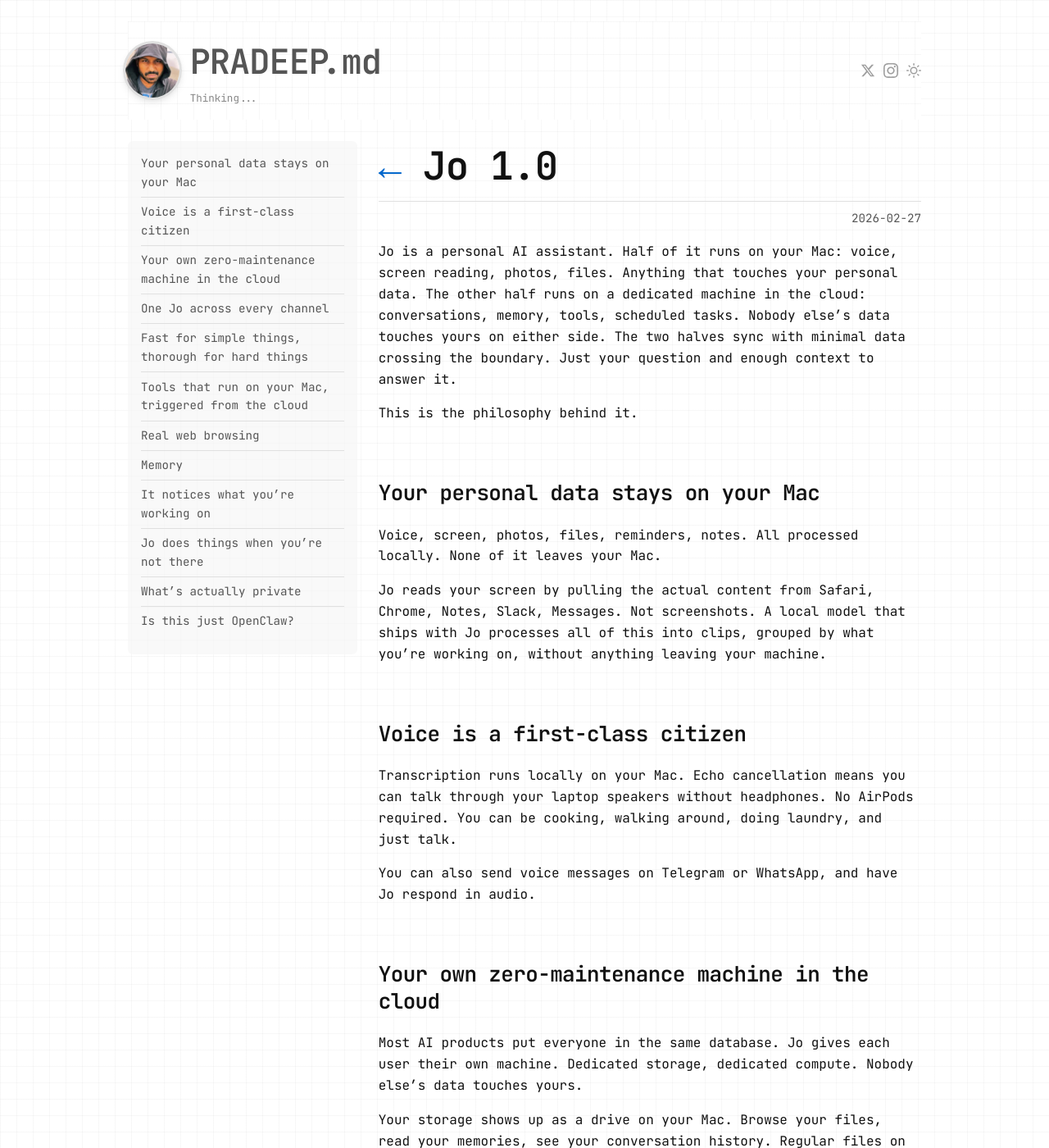
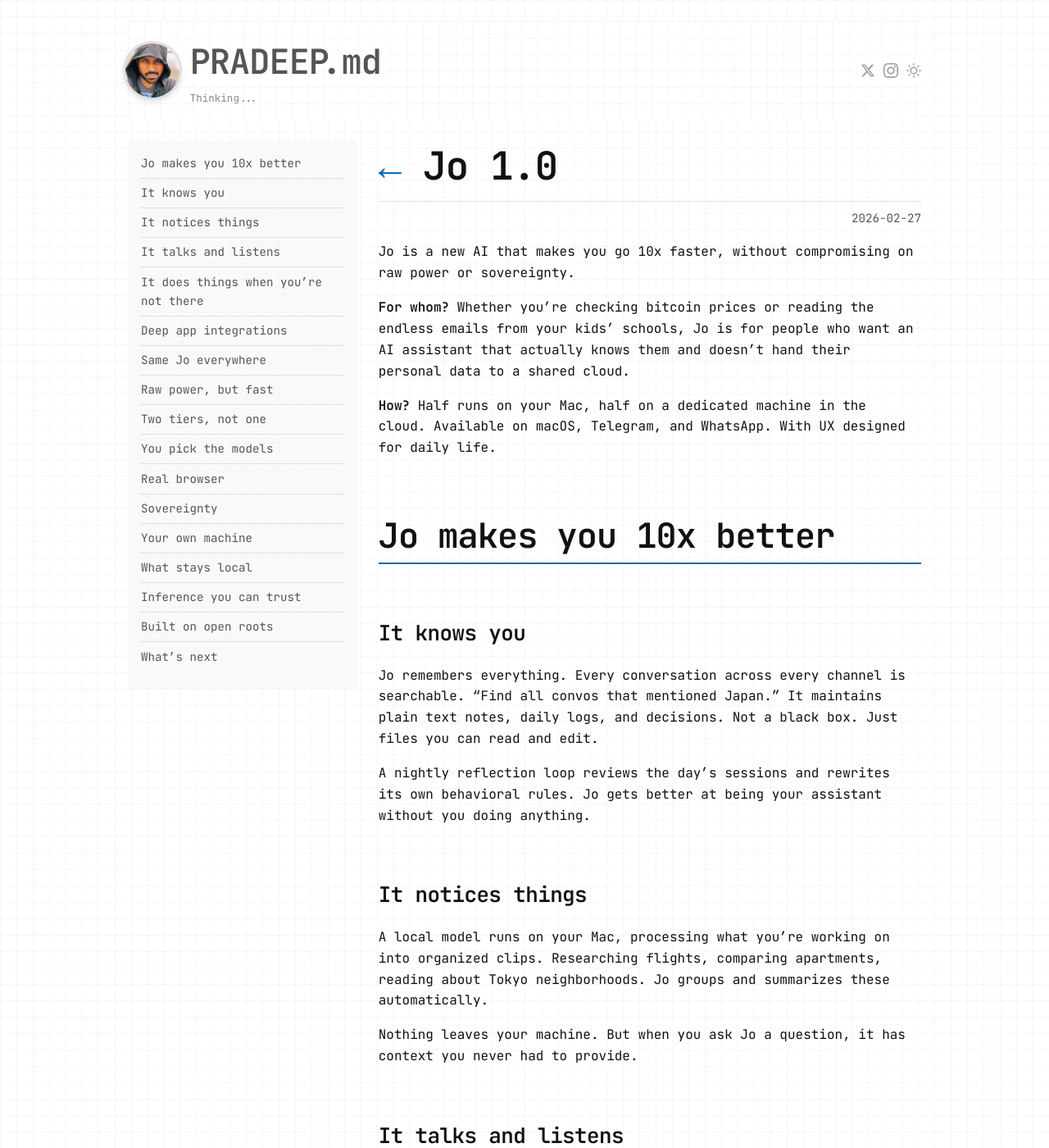
Before and after one commit to skyfallsin/skyfallsin.github.io, a Jekyll site: the page built from _posts/2026-02-27-jo-1-how-a-personal-ai-assistant-actually-works.md, in a window 1280 px wide and 1400 px high. Shown: the whole window at 82% size. Built offline with Jekyll 4.4.1, drawn with Linux system fonts in a browser that asks for light colours; nearby versions of some CDN libraries; some of the changed text lies outside the part shown.

Commit message:
Jo 1.0 blog post: three-pillar rewrite

```diff
--- a/_posts/2026-02-27-jo-1-how-a-personal-ai-assistant-actually-works.md
+++ b/_posts/2026-02-27-jo-1-how-a-personal-ai-assistant-actually-works.md
@@ -6,116 +6,92 @@
 description: "A personal AI assistant that lives on your Mac, knows your context, and gets better every day."
 ---
 
-Jo is a personal AI assistant. Half of it runs on your Mac: voice, screen reading, photos, files. Anything that touches your personal data. The other half runs on a dedicated machine in the cloud: conversations, memory, tools, scheduled tasks. Nobody else's data touches yours on either side. The two halves sync with minimal data crossing the boundary. Just your question and enough context to answer it.
+Jo is a new AI that makes you go 10x faster, without compromising on raw power or sovereignty.
 
-This is the philosophy behind it.
+**For whom?** Whether you're checking bitcoin prices or reading the endless emails from your kids' schools, Jo is for people who want an AI assistant that actually knows them and doesn't hand their personal data to a shared cloud.
+
+**How?** Half runs on your Mac, half on a dedicated machine in the cloud. Available on macOS, Telegram, and WhatsApp. With UX designed for daily life.
 
 ---
 
-## Your personal data stays on your Mac
+# Jo makes you 10x better
 
-Voice, screen, photos, files, reminders, notes. All processed locally. None of it leaves your Mac.
+## It knows you
 
-Jo reads your screen by pulling the actual content from Safari, Chrome, Notes, Slack, Messages. Not screenshots. A local model that ships with Jo processes all of this into clips, grouped by what you're working on, without anything leaving your machine.
+Jo remembers everything. Every conversation across every channel is searchable. "Find all convos that mentioned Japan." It maintains plain text notes, daily logs, and decisions. Not a black box. Just files you can read and edit.
+
+A nightly reflection loop reviews the day's sessions and rewrites its own behavioral rules. Jo gets better at being your assistant without you doing anything.
+
+## It notices things
+
+A local model runs on your Mac, processing what you're working on into organized clips. Researching flights, comparing apartments, reading about Tokyo neighborhoods. Jo groups and summarizes these automatically.
+
+Nothing leaves your machine. But when you ask Jo a question, it has context you never had to provide.
+
+## It talks and listens
+
+Voice transcription runs locally. Echo cancellation means no headphones needed. You talk, Jo responds. On Telegram and WhatsApp, it handles voice messages too, and can respond in audio.
+
+## It does things when you're not there
+
+Morning briefings. Weekly planning. Custom alerts: "tell me if BTC drops below $90K." Scheduled tasks run on your dedicated machine and deliver to whichever channel you're on.
+
+## Deep app integrations
+
+Local: Safari, Chrome, Notes, Slack, Messages, Photos, Reminders, Finder. With your permission, Jo reads actual content, not screenshots.
+
+Remote: Google Calendar, Gmail, Google Drive. Connected through your account, with your permission, queried from your cloud machine.
+
+## Same Jo everywhere
+
+Mac, Telegram, WhatsApp. Same memory, same personality, same capabilities. Start a conversation on your Mac, continue it on Telegram from your phone.
 
 ---
 
-## Voice is a first-class citizen
+# Raw power, but fast
 
-Transcription runs locally on your Mac. Echo cancellation means you can talk through your laptop speakers without headphones. No AirPods required. You can be cooking, walking around, doing laundry, and just talk.
+## Two tiers, not one
 
-You can also send voice messages on Telegram or WhatsApp, and have Jo respond in audio.
+Simple requests hit a fast model and come back in one to two seconds. Complex requests route to a reasoning model automatically. You don't choose. Jo does.
+
+## You pick the models
+
+OpenAI, Anthropic, Grok, Kimi. More coming. Jo also ships with a local model that runs entirely on your Mac. Swap anytime.
+
+## Real browser
+
+Jo doesn't simulate browsing. It controls a real browser on a separate machine. It reads pages, clicks links, fills forms. Sites see a normal user, not a bot.
 
 ---
 
-## Your own zero-maintenance machine in the cloud
+# Sovereignty
 
-Most AI products put everyone in the same database. Jo gives each user their own machine. Dedicated storage, dedicated compute. Nobody else's data touches yours.
+## Your own machine
 
-Your storage shows up as a drive on your Mac. Browse your files, read your memories, see your conversation history. Regular files on a mounted drive.
+Every Jo user gets a dedicated machine in the cloud. Your storage, your compute, your data. Not a row in someone else's database. A real machine that only you use.
 
-**Your data is physically separate from everyone else's.** Different machine, different storage, different everything.
+Your cloud storage mounts as a drive on your Mac. Open it in Finder. Browse your notes, logs, and memory files like any other folder.
 
-**No noisy neighbors.** Someone else's heavy request doesn't slow you down.
+## What stays local
+
+Personal data never leaves your Mac. Screen content, photos, files, voice audio. All processed locally. The local model that builds your clips runs on-device with no network calls.
+
+Jo's cloud machine handles conversations and tasks. Your Mac handles everything personal.
+
+## Inference you can trust
+
+Cloud inference runs on providers with contracts that prevent training on your data. You can run fully local if you want.
+
+## Built on open roots
+
+Jo stands on the shoulders of open-source giants. Battle-tested code, part of the community we love and [contribute back to](https://github.com/jo-inc).
 
 ---
 
-## One Jo across every channel
+## What's next
 
-Mac, Telegram, WhatsApp. Same Jo, same conversations, same memory. The channels are windows into the same system, not separate bots.
+We're just getting started. Coming: the native mobile app, multiplayer, trusted purchases, grocery shopping, and more.
 
-Every message follows the same path to your machine and back.
+Who's working on this? [Pradeep](https://x.com/pradeep24) and [Kevin](https://x.com/liveink). With assists from pi, ampcode, claude, and codex.
 
----
-
-## Fast for simple things, thorough for hard things
-
-The most powerful AI models are also the slowest. "What's on my calendar today?" doesn't need 30 seconds of deep reasoning.
-
-A fast model handles most requests in 1-2 seconds: calendar, search, reminders, weather. When a request needs more depth, it hands off to a reasoning model with the full set of tools.
-
-You pick the models. OpenAI, Anthropic, Grok, Kimi — each with their own routing and reasoning pair, and more coming soon. Jo also ships with a local model that runs entirely on your Mac.
-
----
-
-## Tools that run on your Mac, triggered from the cloud
-
-When Jo needs to search your photos, the request travels from the cloud to your Mac, runs locally, and sends the results back. Same for reminders, notes, files, browser tabs. Everything that only exists on your machine.
-
-The things that make a personal assistant useful live on your Mac. So the tools run there too.
-
----
-
-## Real web browsing
-
-Jo can browse the web. Not just fetch pages, but actually navigate, click, scroll, and fill out forms. It runs a fingerprint-resistant browser on a separate machine so sites treat it like a real user.
-
-Works well for searching, reading articles, checking prices, and filling forms. Adversarial sites with heavy bot detection are harder. This is the area with the most room to improve.
-
----
-
-## Memory
-
-Jo's memory has two sides.
-
-**What we've done together.** Every conversation is stored and searchable. "What did we talk about last week about restaurants" works across all channels. Plain text files track the ongoing relationship: notes and decisions, what happened each day, things to come back to. If you want to see what Jo remembers, open the files. They're right there in plain text.
-
-**The facts about you.** Preferences, locations, routines, contacts. When Jo knows you prefer window seats, live in San Francisco, and have a meeting with Sarah every Tuesday, it doesn't need to be told again.
-
----
-
-## It notices what you're working on
-
-Most productivity tools ask you to organize. Create folders, apply tags, sort into categories. Jo does it differently.
-
-It watches your browser tabs, notes, and saved content, then groups related activity into clips. All locally, using the model that ships with Jo. Eight tabs about Tokyo neighborhoods, a saved article about cherry blossoms, and a restaurant list becomes "Japan Trip Planning." None of that activity leaves your Mac.
-
-It focuses on *what you're thinking about*, not *what you're clicking on*.
-
----
-
-## Jo does things when you're not there
-
-Jo runs scheduled tasks. A morning briefing with your calendar, weather, and things you're tracking. Weekly planning on Sunday evening.
-
-You can create your own too. "Alert me if BTC drops below $90K" checks the price and only messages you when the condition is met. No "nothing to report" noise.
-
-Delivery goes wherever you want. This shifts Jo from something you go to into something that comes to you.
-
----
-
-## What's actually private
-
-**Never leaves your Mac:** Voice, screen content, photos, files. All processed locally.
-
-**Lives on your machine in the cloud:** Conversations, memories, skills. Physically separate from every other user.
-
-**Cloud inference:** Your prompts go to the AI model you choose. Our cloud models run on contracts that prevent training on your data.
-
----
-
-## Is this just OpenClaw?
-
-Jo is built on the same [pi](https://github.com/mariozechner/pi-coding-agent) roots as [OpenClaw](https://openclaw.com). Plain text memory, self-extensible skills, markdown rules that the AI reads and writes directly. But Jo goes deeper. A nightly reflection loop reviews each day's sessions, finds where things went wrong, and rewrites the behavioral rules so the same mistakes don't repeat. On top of that, custom tools for calendar, email, photos, screen reading, browser automation, voice, and scheduled tasks that turn a general-purpose agent into a personal assistant.
-
-less planning. more doing.
+[Sign up for the beta.](https://askjo.ai/signup)
```
